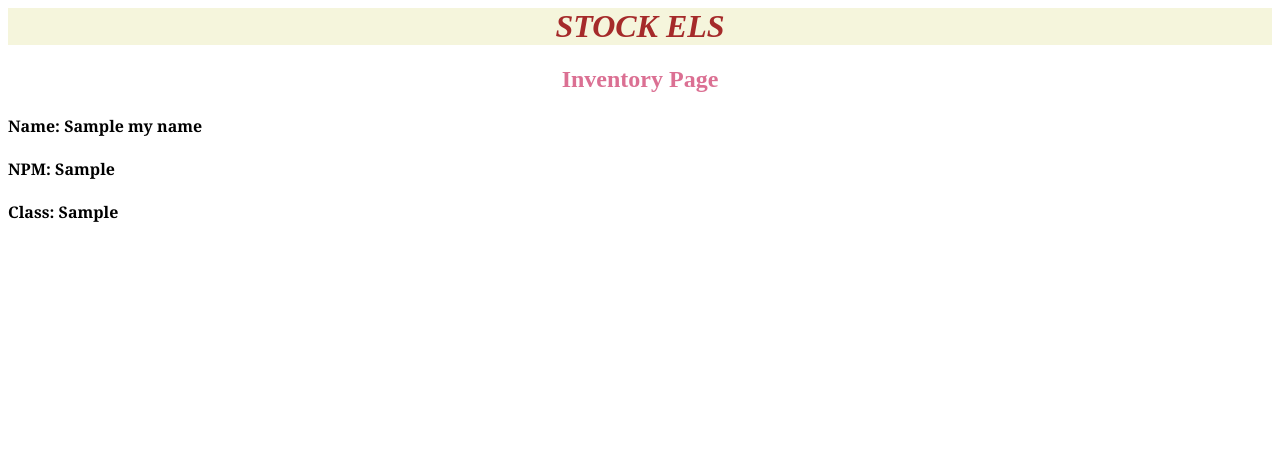
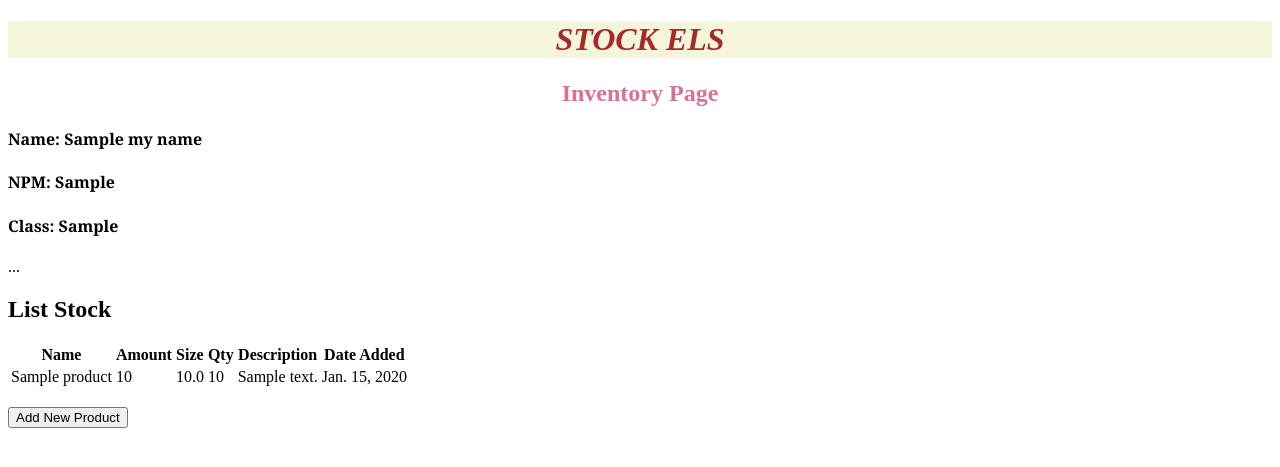
Before and after one commit to cheerylaisyah/stock_els, a Django app: template main/templates/main.html in a window 1280 px wide. Shown: the top 467 px of the page. Run offline with Django 4.2, Linux system fonts and the light colour scheme; tables that the repository leaves empty hold one stand-in row (values such as "Sample post"); the template is opened without the code that fills it: values that come from a table or form of the project are taken from there, most other values are stand-ins (such as "Sample title", 1, 10 or a date in 2020).

Commit message:
finished all the checklists for Tugas 3*

```diff
--- a/main/models.py
+++ b/main/models.py
@@ -3,8 +3,8 @@ from django.db import models
 # Create your models here.
 class Product(models.Model):
     name = models.CharField(max_length=255)
-    amount = models.IntegerField()  # for quantity of the stock
+    amount = models.IntegerField()
     size = models.FloatField()
-    price = models.IntegerField()
+    qty = models.IntegerField()
     description = models.TextField()
     date_added = models.DateField(auto_now_add=True, name="date_added")
--- a/main/templates/main.html
+++ b/main/templates/main.html
@@ -1,6 +1,45 @@
-<h1 style="text-align: center; color:brown; background-color: beige"><strong><i>STOCK ELS</i></strong></h1>
-<h2 style="text-align: center; color: palevioletred;">Inventory Page</h2>
+{% extends 'base.html' %}
 
-<h4 style="font-family: Georgia;">Name: {{ my_name }} </h4>
-<h4 style="font-family: Georgia;">NPM: {{ my_npm }} </h4>
-<h4 style="font-family: Georgia">Class: {{ my_class }} </h4>
+{% block content %}
+    <h1 style="text-align: center; color:brown; background-color: beige"><strong><i>STOCK ELS</i></strong></h1>
+    <h2 style="text-align: center; color: palevioletred;">Inventory Page</h2>
+
+    <h4 style="font-family: Georgia;">Name: {{ my_name }} </h4>
+    <h4 style="font-family: Georgia;">NPM: {{ my_npm }} </h4>
+    <h4 style="font-family: Georgia">Class: {{ my_class }} </h4>
+
+    ...
+<h2>List Stock</h2>
+<table>
+    <tr>
+        <th>Name</th>
+        <th>Amount</th>
+        <th>Size</th>
+        <th>Qty</th>
+        <th>Description</th>
+        <th>Date Added</th>
+    </tr>
+
+    {% comment %} Berikut cara memperlihatkan data produk di bawah baris ini {% endcomment %}
+
+    {% for product in products %}
+        <tr>
+            <td>{{product.name}}</td>
+            <td>{{product.amount}}</td>
+            <td>{{product.size}}</td>
+            <td>{{product.qty}}</td>
+            <td>{{product.description}}</td>
+            <td>{{product.date_added}}</td>
+        </tr>
+    {% endfor %}
+</table>
+
+<br />
+
+<a href="{% url 'main:create_product' %}">
+    <button>
+        Add New Product
+    </button>
+</a>
+
+{% endblock content %}
--- a/main/tests.py
+++ b/main/tests.py
@@ -14,9 +14,9 @@ class mainTest(TestCase):
     def create_product(self):
         self.product = Product.objects.create(
             name = "Nike Air Force 1",
-            amount = 10,
+            amount = 2000000,
             size = 39.5,
-            price = 2000000,
+            qty = 10,
             description = "Full white"
         )
         return self.product
--- a/main/urls.py
+++ b/main/urls.py
@@ -1,8 +1,13 @@
 from django.urls import path
-from main.views import show_main
+from main.views import show_main, create_product, show_xml, show_json, show_xml_by_id, show_json_by_id
 
 app_name = 'main'
 
 urlpatterns = [
     path('', show_main, name='show_main'),
+    path('create-product', create_product, name='create_product'),
+    path('xml/', show_xml, name='show_xml'),
+    path('json/', show_json, name='show_json'),
+    path('xml/<int:id>/', show_xml_by_id, name='show_xml_by_id'),
+    path('json/<int:id>/', show_json_by_id, name='show_json_by_id'),
 ]
--- a/stock_els/settings.py
+++ b/stock_els/settings.py
@@ -55,7 +55,7 @@ ROOT_URLCONF = 'stock_els.urls'
 TEMPLATES = [
     {
         'BACKEND': 'django.template.backends.django.DjangoTemplates',
-        'DIRS': [],
+        'DIRS': [BASE_DIR / 'templates'],
         'APP_DIRS': True,
         'OPTIONS': {
             'context_processors': [
--- a/stock_els/urls.py
+++ b/stock_els/urls.py
@@ -21,5 +21,5 @@ from django.urls import path, include
 
 urlpatterns = [
     path('admin/', admin.site.urls),
-    path('main/', include('main.urls')),
+    path('', include('main.urls')),
 ]
--- /dev/null
+++ b/templates/base.html
@@ -0,0 +1,18 @@
+{% load static %}
+<!DOCTYPE html>
+<html lang="en">
+    <head>
+        <meta charset="UTF-8" />
+        <meta
+            name="viewport"
+            content="width=device-width, initial-scale=1.0"
+        />
+        {% block meta %}
+        {% endblock meta %}
+    </head>
+
+    <body>
+        {% block content %}
+        {% endblock content %}
+    </body>
+</html>
```
Also changed, not shown: main/forms.py (added, +7 -0 lines), main/templates/create_product.html (added, +19 -0 lines), main/views.py (+35 -0 lines), README.md, main/migrations/0007_rename_price_product_qty.py (added).
